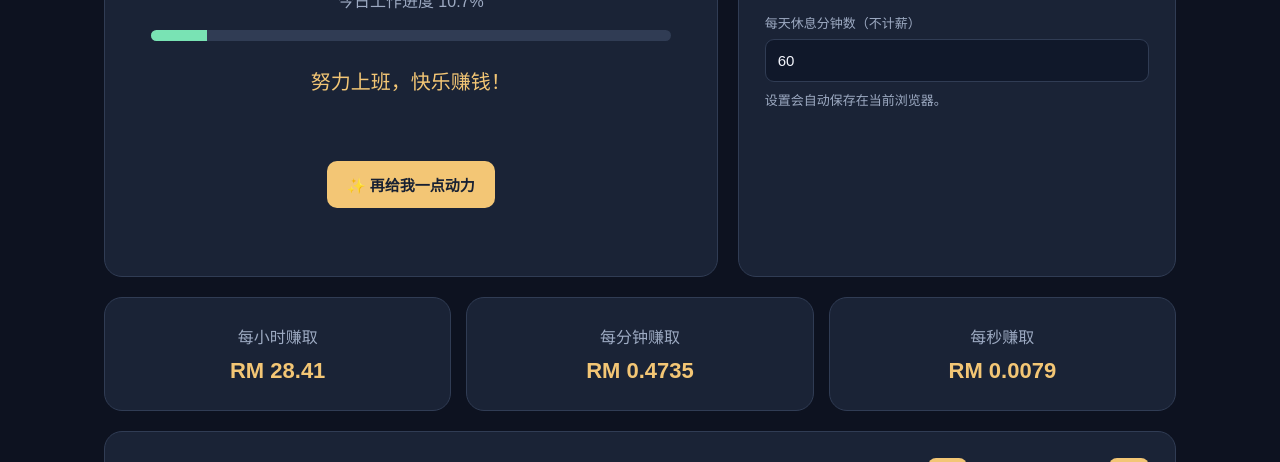
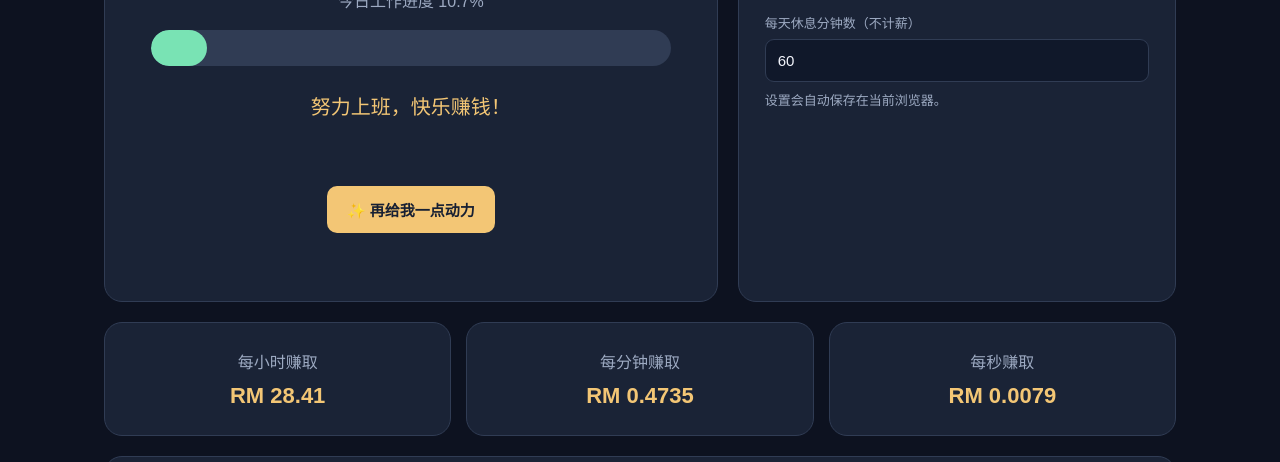
Before and after one commit to sbsvhans-jpg/work-motivator, a plain HTML site: page index.html in a window 1280 px wide. Shown: the part 638-1100 px from the top of the page. Drawn offline with Linux system fonts and the light colour scheme.

Commit message:
Update index.html

```diff
--- a/index.html
+++ b/index.html
@@ -531,7 +531,11 @@ margin:32px 0">
 <div class="muted">今天已经赚到</div>
 <div class="earned" id="earned">RM 0.00</div>
 <div class="muted" id="workInfo">计算中...</div>
-<div class="progress"><div class="bar" id="bar"></div></div>
+
+<div class="progress" id="buddyProgress" style="height:36px;position:relative;overflow:hidden;border-radius:18px">
+  <div class="bar" id="bar" style="height:100%;border-radius:18px"></div>
+</div>
+
 <div class="quote" id="quote">努力上班，快乐赚钱！</div>
 <button id="quoteButton">✨ 再给我一点动力</button>
 </div>
```
